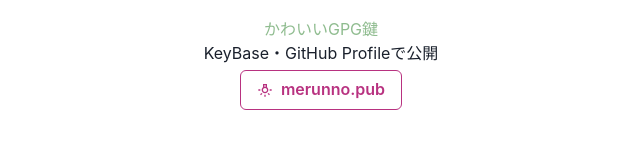
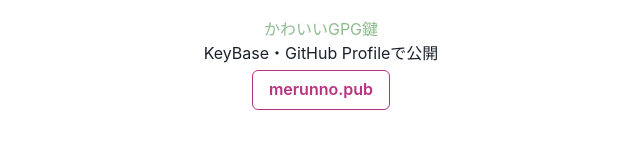
Before and after one commit to shun-shobon/merunno.dev, a Next.js app: page /contacts in a window 1280 px wide. Shown: the part 184-344 px from the top of the page, without its empty margins (319-959 px from the left). Built offline with nearby package versions, Linux system fonts and the light colour scheme.

Commit message:
fix: 型がないのでロールバック

```diff
--- a/package.json
+++ b/package.json
@@ -39,8 +39,7 @@
     "next": "12.0.10",
     "node-fetch": "3.2.0",
     "react": "17.0.2",
-    "react-dom": "17.0.2",
-    "react-icons": "^4.3.1"
+    "react-dom": "17.0.2"
   },
   "devDependencies": {
     "@testing-library/cypress": "8.0.2",
--- a/src/pages/contacts.tsx
+++ b/src/pages/contacts.tsx
@@ -1,5 +1,4 @@
 import { Box, Button, Circle, HStack, Stack, Text } from '@chakra-ui/react';
-import { MdOutlineTungsten } from 'react-icons/md';
 import React from 'react';
 import Head from 'next/head';
 
@@ -89,11 +88,7 @@
                     download={'merunno.asc'}
                   >
                     <Stack direction={'row'} spacing={4}>
-                      <Button
-                        leftIcon={<MdOutlineTungsten />}
-                        colorScheme={'pink'}
-                        variant={'outline'}
-                      >
+                      <Button colorScheme={'pink'} variant={'outline'}>
                         merunno.pub
                       </Button>
                     </Stack>
```
Also changed, not shown: 1 other file (tests, documents, lock files or other folders).
